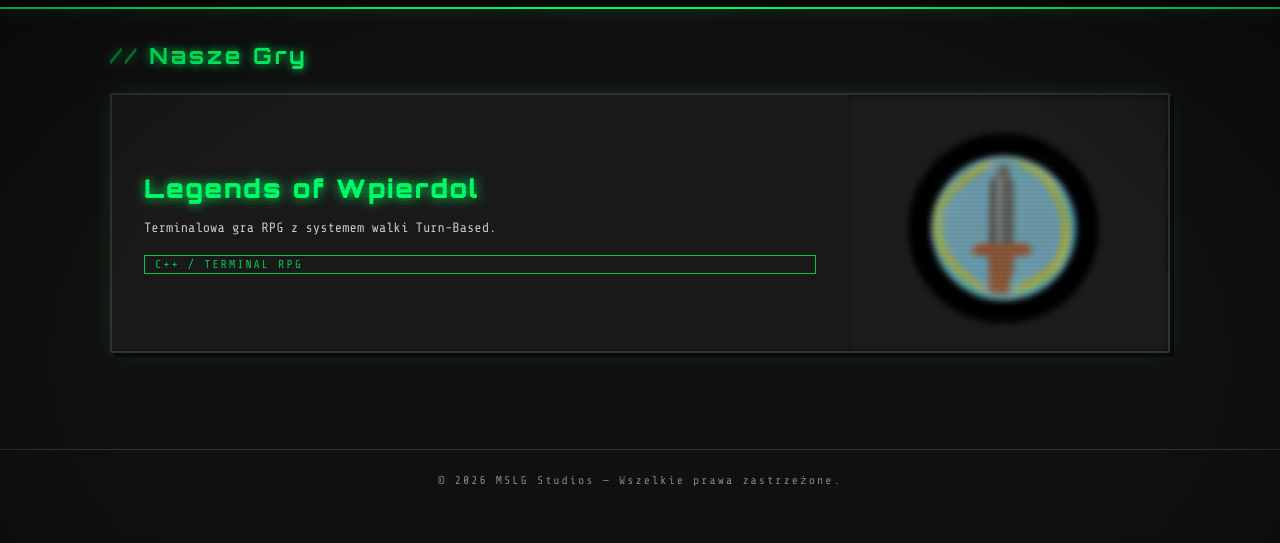
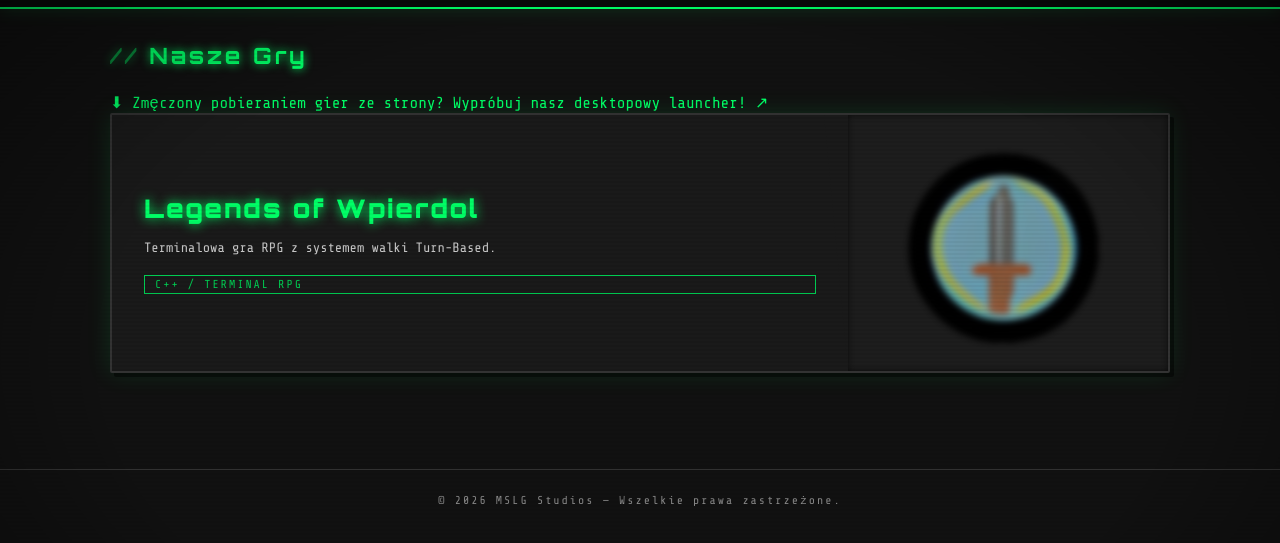
Before and after one commit to MSLG-Studios/mslg-studios.github.io, a plain HTML site: page games.html in a window 1280 px wide. Shown: the part 43-586 px from the top of the page. Drawn offline with nearby package versions, Linux system fonts and the light colour scheme.

Commit message:
Update games.html

```diff
--- a/games.html
+++ b/games.html
@@ -56,7 +56,17 @@
   <!-- ░░ MAIN CONTENT ░░ -->
   <main class="page-content">
 
-    <h1 class="section-title reveal" data-i18n="games_heading">Nasze Gry</h1>
+<h1 class="section-title reveal" data-i18n="games_heading">Nasze Gry</h1>
+
+<a href="https://github.com/MSLG-Studios/mslg-launcher/releases"
+   target="_blank"
+   rel="noopener noreferrer"
+   class="launcher-banner reveal"
+   aria-label="Pobierz launcher MSLG Studios (otwiera nową kartę)">
+  <span class="launcher-banner-icon">⬇</span>
+  <span class="launcher-banner-text" data-i18n="launcher_banner">Zmęczony pobieraniem gier ze strony? Wypróbuj nasz desktopowy launcher!</span>
+  <span class="launcher-banner-arrow">↗</span>
+</a>
 
     <div class="games-grid">
 
```
